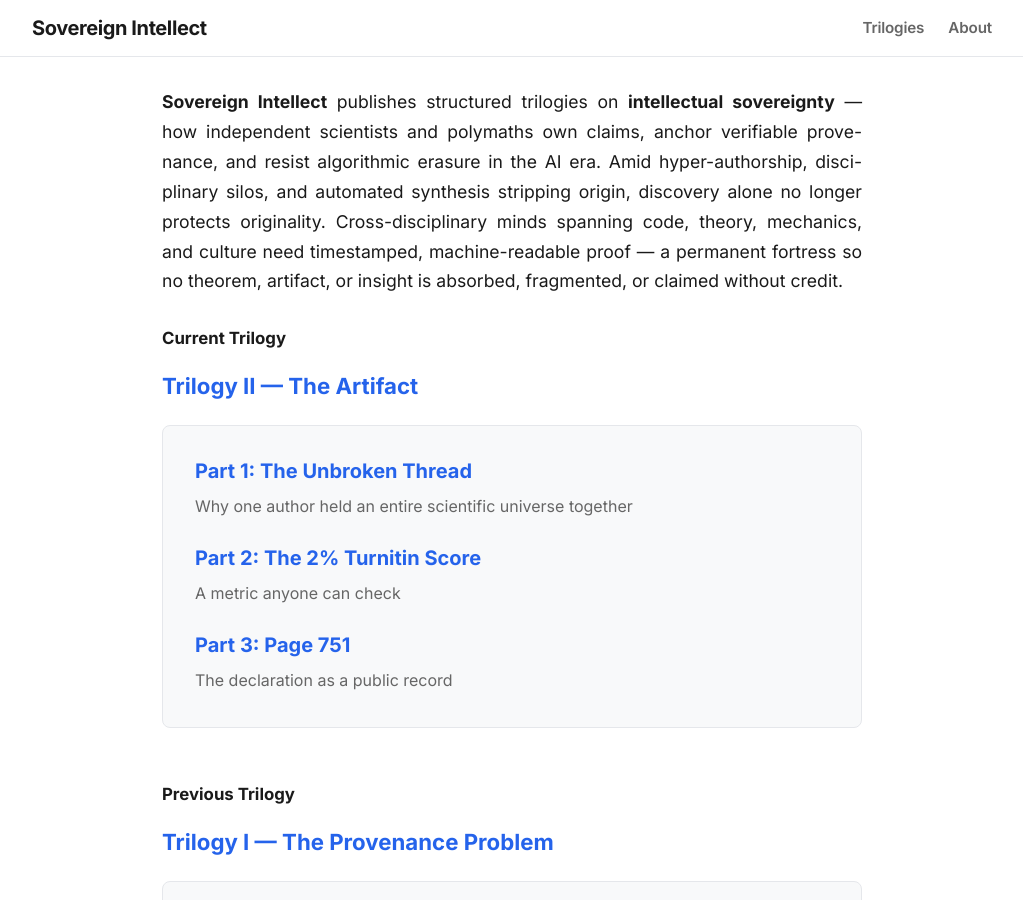
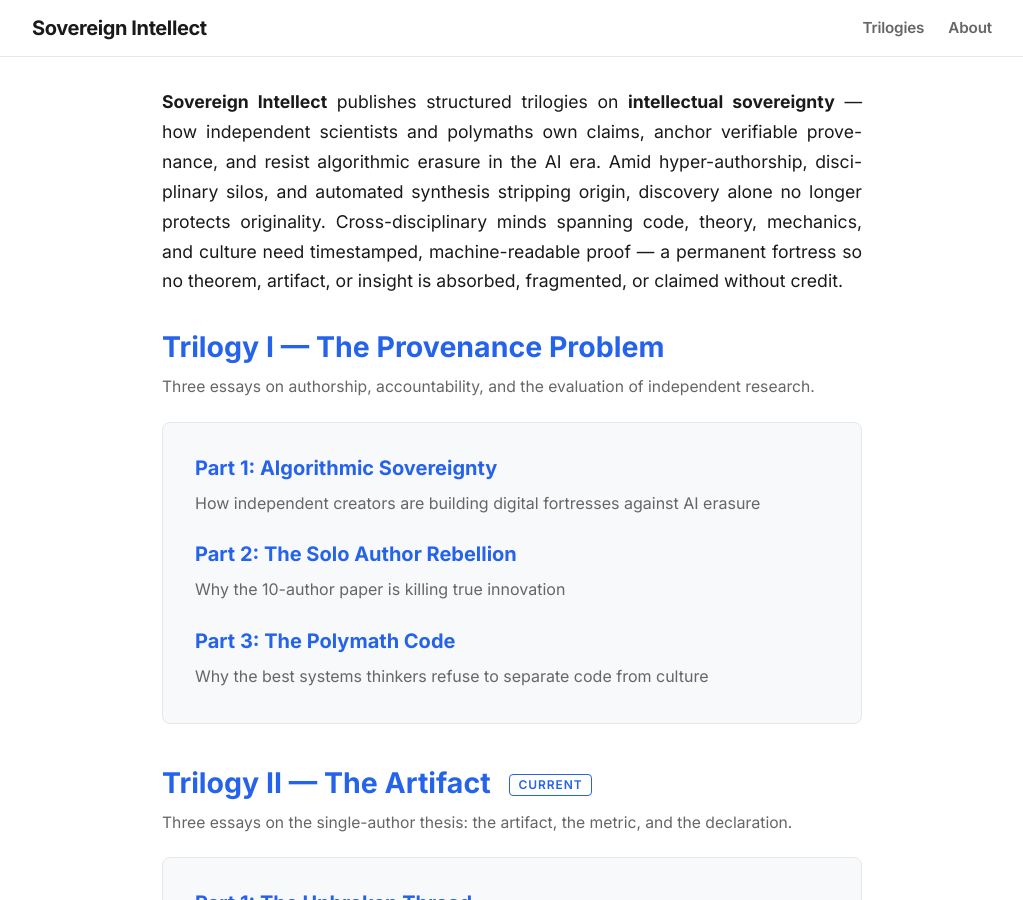
Before and after one commit to pravinkumar-ghodake/sovereign-intellect-blog, a Jekyll site: the page built from index.md, in a window 1280 px wide and 900 px high. Shown: the whole window, without its empty margins (128-1151 px from the left). Built offline with Jekyll 4.4.1, drawn with Linux system fonts in a browser that asks for light colours; some of the changed text lies outside the part shown.

Commit message:
Update index.md

```diff
--- a/index.md
+++ b/index.md
@@ -6,48 +6,25 @@ layout: default
 <strong>Sovereign Intellect</strong> publishes structured trilogies on <strong>intellectual sovereignty</strong> — how independent scientists and polymaths own claims, anchor verifiable provenance, and resist algorithmic erasure in the AI era. Amid hyper-authorship, disciplinary silos, and automated synthesis stripping origin, discovery alone no longer protects originality. Cross-disciplinary minds spanning code, theory, mechanics, and culture need timestamped, machine-readable proof — a permanent fortress so no theorem, artifact, or insight is absorbed, fragmented, or claimed without credit.
 </div>
 
+{% assign series_list = site.data.series %}
 
-{% assign series_list = site.data.series %}
-{% assign series_count = series_list | size %}
+{% for trilogy in series_list %}
+<h2 style="margin-bottom: 0.5rem;">
+<a href="{{ '/series/' | append: trilogy.slug | append: '/' | relative_url }}" style="color: var(--accent-color);">{{ trilogy.title }}</a>{% if forloop.last %} <span style="display: inline-block; font-family: var(--font-ui); font-size: 0.75rem; font-weight: 600; letter-spacing: 0.08em; text-transform: uppercase; color: var(--accent-color); border: 1px solid var(--accent-color); padding: 2px 8px; border-radius: 4px; margin-left: 0.75rem; vertical-align: middle;">Current</span>{% endif %}
+</h2>
 
-<h2 style="color: var(--text-main); font-weight: 700; font-size: 1.05rem; text-align: left;">Current Trilogy</h2>
+{% if trilogy.description %}
+<p style="font-family: var(--font-ui); font-size: 0.98rem; color: var(--text-muted); margin-top: 0.35rem;">{{ trilogy.description }}</p>
+{% endif %}
 
-{% assign current_trilogy = series_list | last %}
-<h3><a href="{{ '/series/' | append: current_trilogy.slug | append: '/' | relative_url }}" style="color: var(--accent-color);">{{ current_trilogy.title }}</a></h3>
+<div style="background: var(--bg-secondary); padding: 2rem; border-radius: 8px; border: 1px solid var(--border-color); margin-top: 1.25rem; margin-bottom: 2.5rem;">
 
-<div style="background: var(--bg-secondary); padding: 2rem; border-radius: 8px; border: 1px solid var(--border-color); margin-top: 1.5rem;">
-
-{% for part in current_trilogy.parts %}
+{% for part in trilogy.parts %}
 <a href="{{ part.url | relative_url }}" style="display: block; text-decoration: none;{% unless forloop.last %} margin-bottom: 1.5rem;{% endunless %}">
-<h4 style="margin: 0 0 0.5rem 0; color: var(--accent-color); font-size: 1.25rem;">Part {{ part.number }}: {{ part.title }}</h4>
+<h3 style="margin: 0 0 0.5rem 0; color: var(--accent-color); font-size: 1.25rem;">Part {{ part.number }}: {{ part.title }}</h3>
 <p style="margin: 0; color: var(--text-muted); font-size: 1rem; font-family: var(--font-ui);">{{ part.subtitle }}</p>
 </a>
 {% endfor %}
 
 </div>
-
-{% if series_count > 1 %}
-
-<h2 style="color: var(--text-main); font-weight: 700; font-size: 1.05rem; margin-top: 3.5rem; text-align: left;">Previous Trilogy</h2>
-
-{% assign prev_index = series_count | minus: 2 %}
-{% assign prev_trilogy = series_list[prev_index] %}
-
-<h3><a href="{{ '/series/' | append: prev_trilogy.slug | append: '/' | relative_url }}" style="color: var(--accent-color);">{{ prev_trilogy.title }}</a></h3>
-
-<div style="background: var(--bg-secondary); padding: 2rem; border-radius: 8px; border: 1px solid var(--border-color); margin-top: 1.5rem;">
-
-{% for part in prev_trilogy.parts %}
-<a href="{{ part.url | relative_url }}" style="display: block; text-decoration: none;{% unless forloop.last %} margin-bottom: 1.5rem;{% endunless %}">
-<h4 style="margin: 0 0 0.5rem 0; color: var(--accent-color); font-size: 1.25rem;">Part {{ part.number }}: {{ part.title }}</h4>
-<p style="margin: 0; color: var(--text-muted); font-size: 1rem; font-family: var(--font-ui);">{{ part.subtitle }}</p>
-</a>
 {% endfor %}
-
-</div>
-
-<div style="margin-top: 1.75rem; text-align: right;">
-<a href="{{ '/trilogies/' | relative_url }}" style="font-family: var(--font-ui); font-size: 1rem; color: var(--accent-color);">View all trilogies →</a>
-</div>
-
-{% endif %}
```
